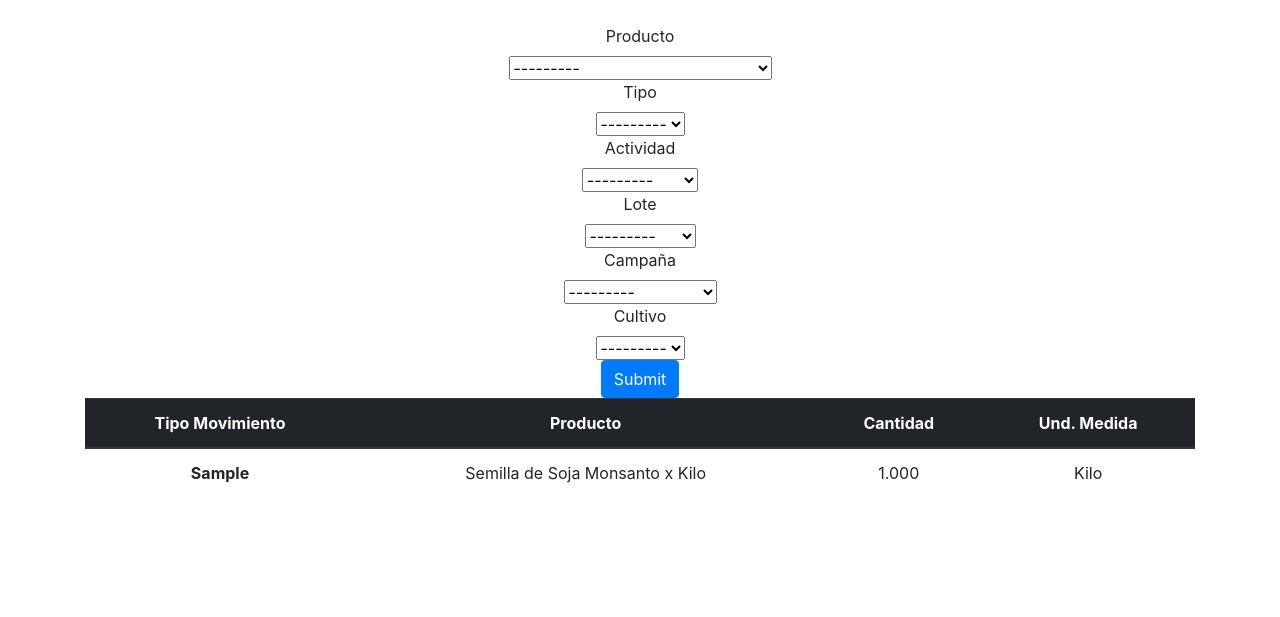
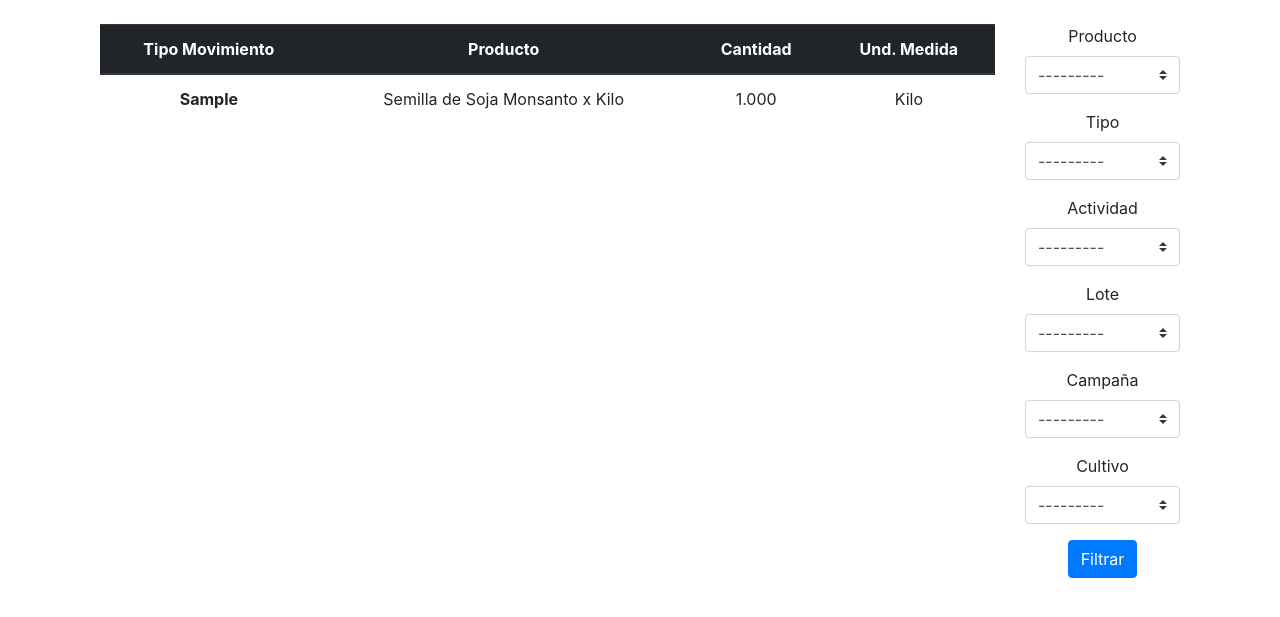
Before and after one commit to tecnicatura-villa-el-libertador/gringo, a Django app: page /mov_gral/ in a window 1280 px wide. Shown: the part 56-673 px from the top of the page. Run offline with Django 3.2, Linux system fonts and the light colour scheme; a user stored in the database is signed in; data comes from the database, SQL or seed files in the repository; tables that the repository leaves empty hold one stand-in row (values such as "Sample post"); some libraries are stand-ins or nearby versions.

Commit message:
modificaciones en formulario y plantilla reportes de movimientos

```diff
--- a/gringo/settings.py
+++ b/gringo/settings.py
@@ -70,6 +70,8 @@ TEMPLATES = [
     },
 ]
 
+CRISPY_TEMPLATE_PACK = 'bootstrap4'
+
 WSGI_APPLICATION = 'gringo.wsgi.application'
 
 
--- a/stock/forms.py
+++ b/stock/forms.py
@@ -3,7 +3,7 @@
 from django import forms
 from .models import Movimiento, Lote, Campaña, Cultivo
 from crispy_forms.helper import FormHelper
-from crispy_forms.layout import Submit
+from crispy_forms.layout import Submit, Layout, Field
 
 
 class FilterForm(forms.ModelForm):
@@ -21,11 +21,15 @@ class FilterForm(forms.ModelForm):
         super().__init__(*args, **kwargs)
         self.helper = FormHelper()
         self.helper.form_id = 'id-exampleForm'
-        self.helper.form_class = 'blueForms'
-        self.helper.form_method = 'post'
+        self.helper.form_class = ''
+        self.helper.form_method = 'get'
         self.helper.form_action = 'submit_survey'
+        self.helper.layout = Layout(
+            Field('{% for field in fields%}',
+            onchange = 'this.form.submit();')
+        )
 
-        self.helper.add_input(Submit('submit', 'Submit'))
+        self.helper.add_input(Submit('submit', 'Filtrar'))
 
         for key in self.fields:
             self.fields[key].required = False
--- a/stock/templates/stock/mov_gral.html
+++ b/stock/templates/stock/mov_gral.html
@@ -6,10 +6,10 @@
 {% block content %}
 
 
-		<form method="get">
-			{% crispy form %}
-		</form>
 
+<div class="container-fluid">
+    <div class="row">
+        <div class="col-sm-10">
 
             <table class="table">
               <thead class="thead-dark">
@@ -31,5 +31,16 @@
             		{% endfor %}
             	</tboby>
             	</table>
+            </div>
+
+            <div class="col-sm-2">
+                <form method="get">
+                	{% crispy form %}
+                </form>
+            </div>
+
+        </div>
+
+    </div>
 
 {% endblock %}
```
Lines whose indentation alone changed are shown as unchanged.
